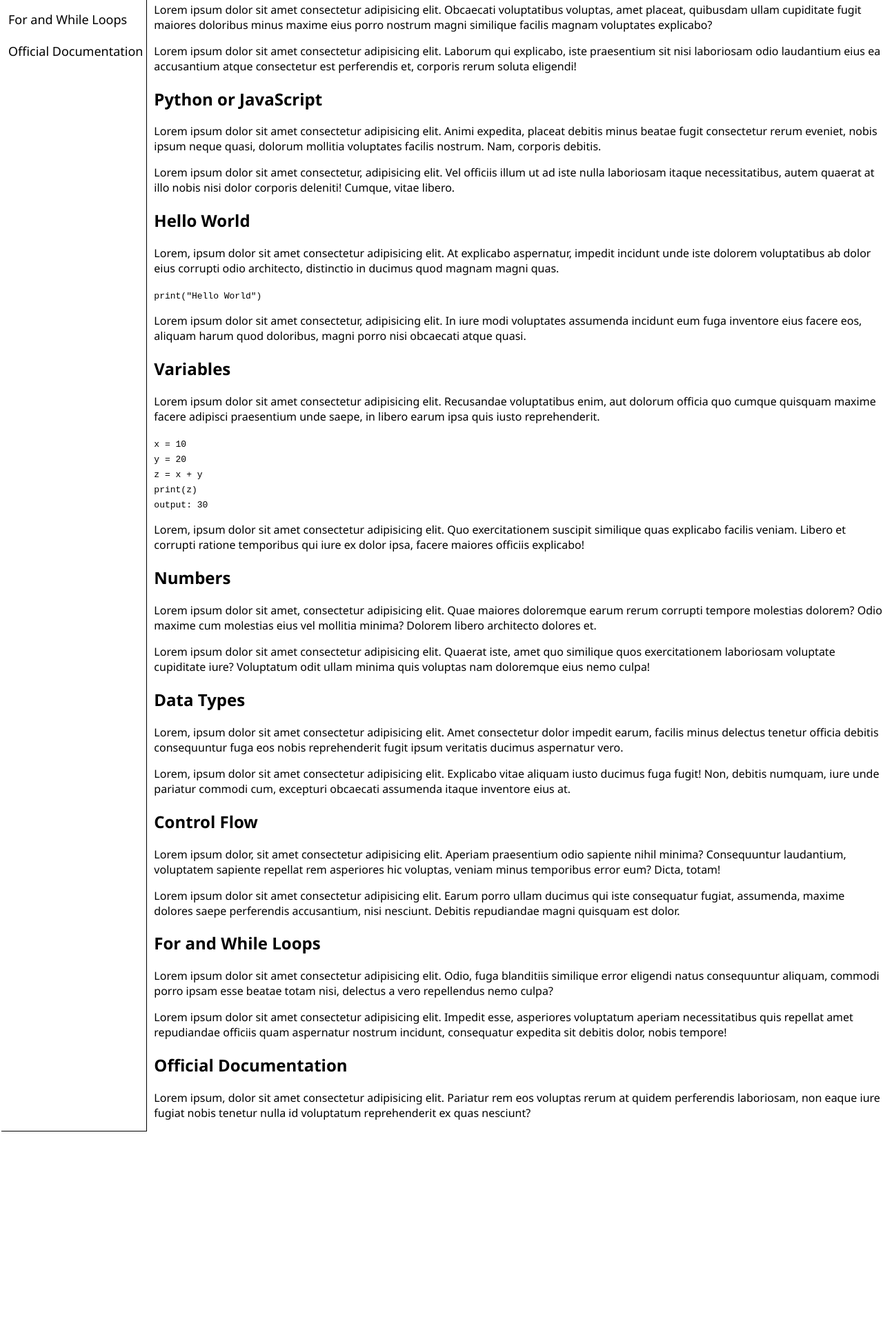
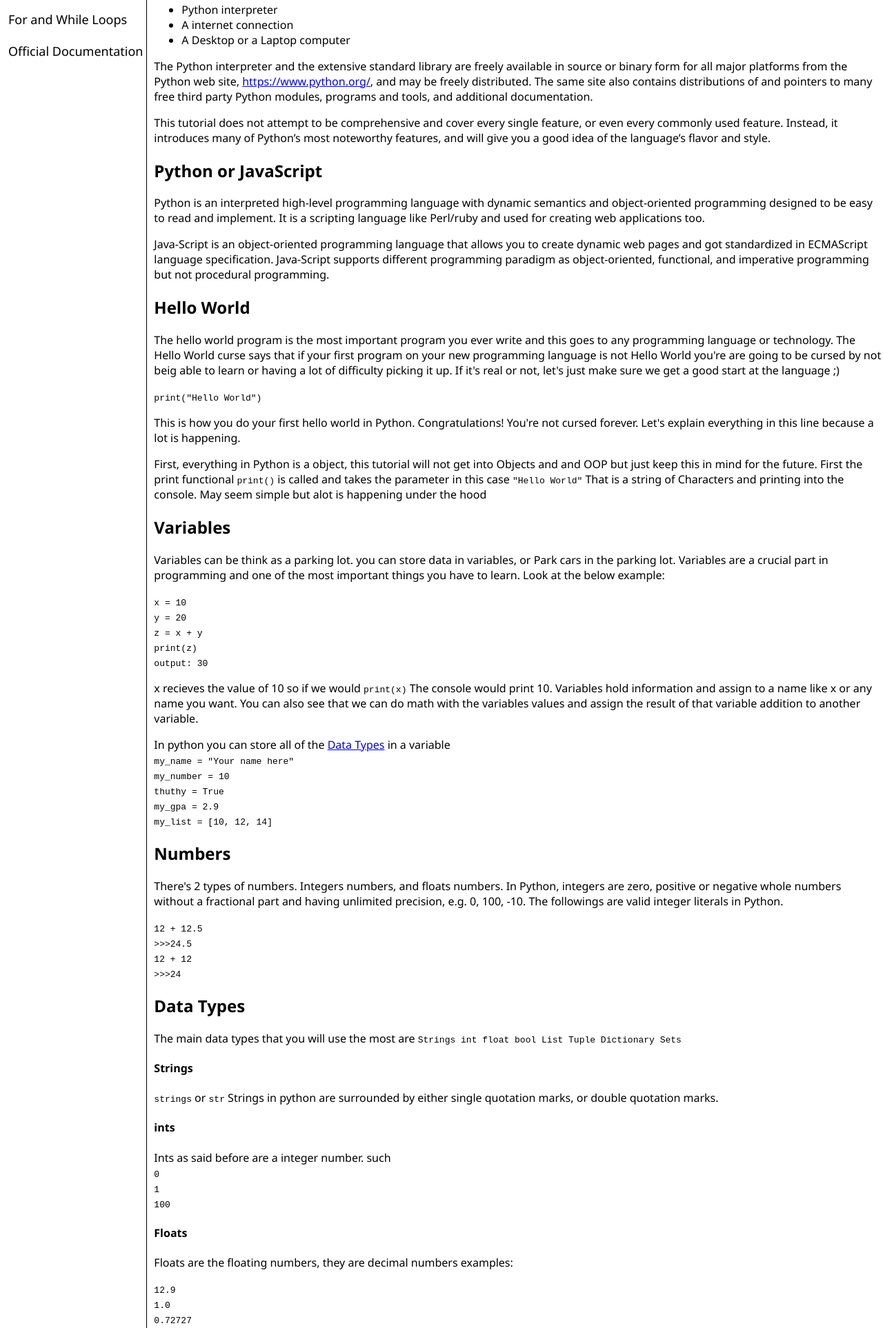
Before and after one commit to Shiwari101/Technical-Documentation-Page, a plain HTML site: page index.html in a window 1280 px wide. Shown: the part 427-2353 px from the top of the page at 69% size. Before the commit the page ends 2068 px from the top, so only its background shows below. Drawn offline with Linux system fonts and the light colour scheme.

Commit message:
Finished writing the tutorial

```diff
--- a/index.html
+++ b/index.html
@@ -63,6 +63,11 @@
                 <header>
                     <h1>Introduction</h1>
                 </header>
+                <p>This tutorial introduces the reader informally to the basic concepts and features of the Python language and system.
+                    It
+                    helps to have a Python interpreter handy for hands-on experience, but all examples are self-contained, so the
+                    tutorial
+                    can be read off-line as well.</p>
                 <ul>
                     <li>
                         something you need to know. This Documentation Page doesn't require any programming experiece or programming background
@@ -71,8 +76,11 @@
                         This little tutorial assumes you are a total begginer
                     </li>
                 </ul>
-                <p>Lorem, ipsum dolor sit amet consectetur adipisicing elit. Omnis architecto, a facere inventore consequuntur mollitia sunt earum molestias quod ipsam ducimus sed temporibus veniam delectus eius qui incidunt ullam est.</p>
-                <p>Lorem ipsum dolor sit, amet consectetur adipisicing elit. Similique eos qui praesentium nesciunt doloribus delectus necessitatibus ipsa et repellat omnis pariatur, quidem assumenda suscipit incidunt impedit nemo laudantium error? Id?</p>
+                <p>Python is an easy to learn, powerful programming language. It has efficient high-level data structures and a simple but
+                effective approach to object-oriented programming. Python’s elegant syntax and dynamic typing, together with its
+                interpreted nature, make it an ideal language for scripting and rapid application development in many areas on most
+                platforms.</p>
+                <p>The Python interpreter is easily extended with new functions and data types implemented in C or C++ (or other languages callable from C). Python is also suitable as an extension language for customizable applications.</p>
             </section>
             <section class="main-section" id="Getting_Started">
                 <header>
@@ -88,83 +96,144 @@
                     </li>
                     <li>A Desktop or a Laptop computer</li>
                 </ul>
-                <p>Lorem ipsum dolor sit amet consectetur adipisicing elit. Obcaecati voluptatibus voluptas, amet placeat, quibusdam ullam cupiditate fugit maiores doloribus minus maxime eius porro nostrum magni similique facilis magnam voluptates explicabo?</p>
-                <p>Lorem ipsum dolor sit amet consectetur adipisicing elit. Laborum qui explicabo, iste praesentium sit nisi laboriosam odio laudantium eius ea accusantium atque consectetur est perferendis et, corporis rerum soluta eligendi!</p>
+                <p>The Python interpreter and the extensive standard library are freely available in source or binary form for all major
+                platforms from the Python web site, <a href="https://www.python.org/">https://www.python.org/</a>, and may be freely distributed. The same site also contains
+                distributions of and pointers to many free third party Python modules, programs and tools, and additional documentation.</p>
+                <p>This tutorial does not attempt to be comprehensive and cover every single feature, or even every commonly used feature.
+                Instead, it introduces many of Python’s most noteworthy features, and will give you a good idea of the language’s flavor
+                and style.</p>
             </section>
             <section class="main-section" id="Python_or_JavaScript">
                 <header>
                     <h1>Python or JavaScript</h1>
                 </header>
-                <p>Lorem ipsum dolor sit amet consectetur adipisicing elit. Animi expedita, placeat debitis minus beatae fugit consectetur rerum eveniet, nobis ipsum neque quasi, dolorum mollitia voluptates facilis nostrum. Nam, corporis debitis.</p>
-                <p>Lorem ipsum dolor sit amet consectetur, adipisicing elit. Vel officiis illum ut ad iste nulla laboriosam itaque necessitatibus, autem quaerat at illo nobis nisi dolor corporis deleniti! Cumque, vitae libero.</p>
+                <p>Python is an interpreted high-level programming language with dynamic semantics and object-oriented programming designed
+                to be easy to read and implement. It is a scripting language like Perl/ruby and used for creating web applications too.
+                </p>
+                <p>Java-Script is an object-oriented programming language that allows you to create dynamic web pages and got standardized
+                in ECMAScript language specification. Java-Script supports different programming paradigm as object-oriented,
+                functional, and imperative programming but not procedural programming.</p>
             </section>
             <section class="main-section" id="Hello_World">
                 <header>
                     <h1>Hello World</h1>
                 </header>
                 <!-- Falar sobre a maldião do hello world -->
-                <p>Lorem, ipsum dolor sit amet consectetur adipisicing elit. At explicabo aspernatur, impedit incidunt unde iste dolorem voluptatibus ab dolor eius corrupti odio architecto, distinctio in ducimus quod magnam magni quas.</p>
+                <p>The hello world program is the most important program you ever write and this goes to any programming language or technology. The Hello World curse says that if your first program on your new programming language is not Hello World you're are going to be cursed by not beig able to learn or having a lot of difficulty picking it up. If it's real or not, let's just make sure we get a good start at the language ;)</p>
                 <code>print("Hello World")</code>
                 <!-- Explicar oque cada coisa faz -->
-                <p>Lorem ipsum dolor sit amet consectetur, adipisicing elit. In iure modi voluptates assumenda incidunt eum fuga inventore eius facere eos, aliquam harum quod doloribus, magni porro nisi obcaecati atque quasi.</p>
+                <p>This is how you do your first hello world in Python. Congratulations! You're not cursed forever. Let's explain everything in this line because a lot is happening.</p>
+                <p>First, everything in Python is a object, this tutorial will not get into Objects and and OOP but just keep this in mind for the future. First the print functional <code>print()</code> is called and takes the parameter in this case <code>"Hello World"</code> That is a string of Characters and printing into the console. May seem simple but alot is happening under the hood</p>
             </section>
             <section class="main-section" id="Variables">
                 <header>
                     <h1>Variables</h1>
                 </header>
-                <p>Lorem ipsum dolor sit amet consectetur adipisicing elit. Recusandae voluptatibus enim, aut dolorum officia quo cumque quisquam maxime facere adipisci praesentium unde saepe, in libero earum ipsa quis iusto reprehenderit.</p>
+                <p>Variables can be think as a parking lot. you can store data in variables, or Park cars in the parking lot. Variables are a crucial part in programming and one of the most important things you have to learn. Look at the below example:</p>
                 <code>x = 10</code> <br>
                 <code>y = 20</code> <br>
                 <code>z = x + y</code> <br>
                 <code>print(z)</code> <br>
                 <code>output: 30</code>
-                <p>Lorem, ipsum dolor sit amet consectetur adipisicing elit. Quo exercitationem suscipit similique quas explicabo facilis veniam. Libero et corrupti ratione temporibus qui iure ex dolor ipsa, facere maiores officiis explicabo!</p>
+                <p>x recieves the value of 10 so if we would <code>print(x)</code> The console would print 10. Variables hold information and assign to a name like x or any name you want. You can also see that we can do math with the variables values and assign the result of that variable addition to another variable.
+                </p>
+                <p>
+                    In python you can store all of the <a href="#Data_Types">Data Types</a> in a variable <br>
+                    <code>my_name = "Your name here"</code><br>
+                    <code>my_number = 10</code> <br>
+                    <code>thuthy = True</code> <br>
+                    <code>my_gpa = 2.9</code> <br>
+                    <code>my_list = [10, 12, 14]</code>
+                </p>
             </section>
             <section class="main-section" id="Numbers">
                 <header>
                     <h1>Numbers</h1>
                 </header>
                 <!-- Explicar como matematica funciona em python e floats e ints -->
-                <p>Lorem ipsum dolor sit amet, consectetur adipisicing elit. Quae maiores doloremque earum rerum corrupti tempore molestias dolorem? Odio maxime cum molestias eius vel mollitia minima? Dolorem libero architecto dolores et.</p>
-                <p>Lorem ipsum dolor sit amet consectetur adipisicing elit. Quaerat iste, amet quo similique quos exercitationem laboriosam voluptate cupiditate iure? Voluptatum odit ullam minima quis voluptas nam doloremque eius nemo culpa!</p>
+                <p>There's 2 types of numbers. Integers numbers, and floats numbers. In Python, integers are zero, positive or negative whole numbers without a fractional part and having unlimited
+                precision, e.g. 0, 100, -10. The followings are valid integer literals in Python.</p>
+                <p><code>12 + 12.5</code> <br>
+                <code>>>>24.5</code><br>
+                <code>12 + 12</code><br>
+                <code>>>>24</code>
+            </p>
+
             </section>
             <section class="main-section" id="Data_Types">
                 <header>
                     <h1>Data Types</h1>
                 </header>
                 <!-- aprodundar nos floats e ints e falar de strings booleans e outros -->
-                <p>Lorem, ipsum dolor sit amet consectetur adipisicing elit. Amet consectetur dolor impedit earum, facilis minus delectus tenetur officia debitis consequuntur fuga eos nobis reprehenderit fugit ipsum veritatis ducimus aspernatur vero.</p>
-                <p>Lorem, ipsum dolor sit amet consectetur adipisicing elit. Explicabo vitae aliquam iusto ducimus fuga fugit! Non, debitis numquam, iure unde pariatur commodi cum, excepturi obcaecati assumenda itaque inventore eius at.</p>
+                <p>The main data types that you will use the most are <code>Strings int float bool List Tuple Dictionary Sets</code></p>
+                <h4>Strings</h4>
+                <p><code>strings</code> or <code>str</code> Strings in python are surrounded by either single quotation marks, or double quotation marks.</p>
+                <h4>ints</h4>
+                <p>Ints as said before are a integer number. such  <br>
+                <code>0 <br> 1 <br> 100</code></p>
+                <h4>Floats</h3>
+                <p>Floats are the floating numbers, they are decimal numbers examples:</p>
+                <code>12.9 <br> 1.0 <br> 0.72727</code>
+                <h4>Bools</h4>
+                <p>bools or booleans values are pretty simple, They represent True or False, 0 or 1 some examples that evaluate to true:</p>
+                <code>True <br> False <br> ""</code> <br> The empty string evaluate to <code>False</code> at the other side a string with one space <code>" "</code> evaluates to True
+                <code></code>
             </section>
             <section class="main-section" id="Control_Flow">
                 <header>
                     <h1>Control Flow</h1>
                 </header>
                 <!-- falar sobre if and else e elif -->
-                <p>Lorem ipsum dolor, sit amet consectetur adipisicing elit. Aperiam praesentium odio sapiente nihil minima? Consequuntur laudantium, voluptatem sapiente repellat rem asperiores hic voluptas, veniam minus temporibus error eum? Dicta, totam!</p>
+                <p>The control flow programns are a pretty simple but important to any programming language. <code>if else elif</code> are the keywords that you will be using look at the example below</p>
                 <!-- exemplo -->
-                <code></code>
+                <code>
+                    my_boolean = True <br>
+                    if my_boolean == True: <br>
+                    <p>....    print("Hello World")</p>
+                    else: print("Bye world") <br>
+                    output: >>> Hello World
+
+
+                </code>
                 <!-- explicar o elif melhor -->
-                <p>Lorem ipsum dolor sit amet consectetur adipisicing elit. Earum porro ullam ducimus qui iste consequatur fugiat, assumenda, maxime dolores saepe perferendis accusantium, nisi nesciunt. Debitis repudiandae magni quisquam est dolor.</p>
+                <p>the variable evaluates to the boolean True, so it reads like english, if the variable is equal to true print hello world to the console.</p>
             </section>
             <section class="main-section" id="For_and_While_Loops">
                 <header>
                     <h1>For and While Loops</h1>
                 </header>
+                <h4>For loops</h4>
                 <!-- Intoruzir ao for loop -->
-                <p>Lorem ipsum dolor sit amet consectetur adipisicing elit. Odio, fuga blanditiis similique error eligendi natus consequuntur aliquam, commodi porro ipsam esse beatae totam nisi, delectus a vero repellendus nemo culpa?</p>
+                <p>For loops make a action the number of times they iterate over data.</p>
                 <!-- exemplo for loop -->
-                <code></code>
+                <code>
+
+                    for x in range(10):
+                        print(x) <br>
+                    output >>> <br> 0
+                    <br>1
+                    <br>2
+                    <br>3
+                    <br>4
+                    <br>5
+                    <br>6
+                    <br>7
+                    <br>8
+                    <br>9
+                </code>
+                <p><code>range(100)</code> is an iterable, a list of numbers with 10 numbers, sarting from 0 till 9, the for loop gives us the ablity to create the variable x and keep track of the iterated data inm this example, it's like x is = 0 at the first interation and it gets printed, the next interation is x = 1 it and it prints out 1 and so on and so on till the iterable end. </p>
                 <!-- introuzir while loop -->
-                <p>Lorem ipsum dolor sit amet consectetur adipisicing elit. Impedit esse, asperiores voluptatum aperiam necessitatibus quis repellat amet repudiandae officiis quam aspernatur nostrum incidunt, consequatur expedita sit debitis dolor, nobis tempore!</p>
+                <h4>While loops<h4>
                 <!-- exemplo de while loop -->
+                <p>while loops will continue to make an action till the condition set is evaluate to false</p> <br>
+                <code>my_value = True <br> while my_value == True: print("HELLO WHILE LOOP") <br> output >>> <img src="https://cdn.discordapp.com/attachments/855607810736783390/931345958300708934/unknown.png" alt=""></code>
             </section>
             <section class="main-section" id="Official_Documentation">
                 <header>
                     <h1>Official Documentation</h1>
                 </header>
                 <!-- colocar link da documenraão oficial -->
-                <p>Lorem ipsum, dolor sit amet consectetur adipisicing elit. Pariatur rem eos voluptas rerum at quidem perferendis laboriosam, non eaque iure fugiat nobis tenetur nulla id voluptatum reprehenderit ex quas nesciunt?</p>
+                <p>This was a small Introduction to python, But i recomend you read the Official <a href="https://docs.python.org/3/">Python documentation</a> so you can have a better understanding of the language. Thanks for reading ☆*: .｡. o(≧▽≦)o .｡.:*☆</p>
             </section>
         </main>
     </div>
```
